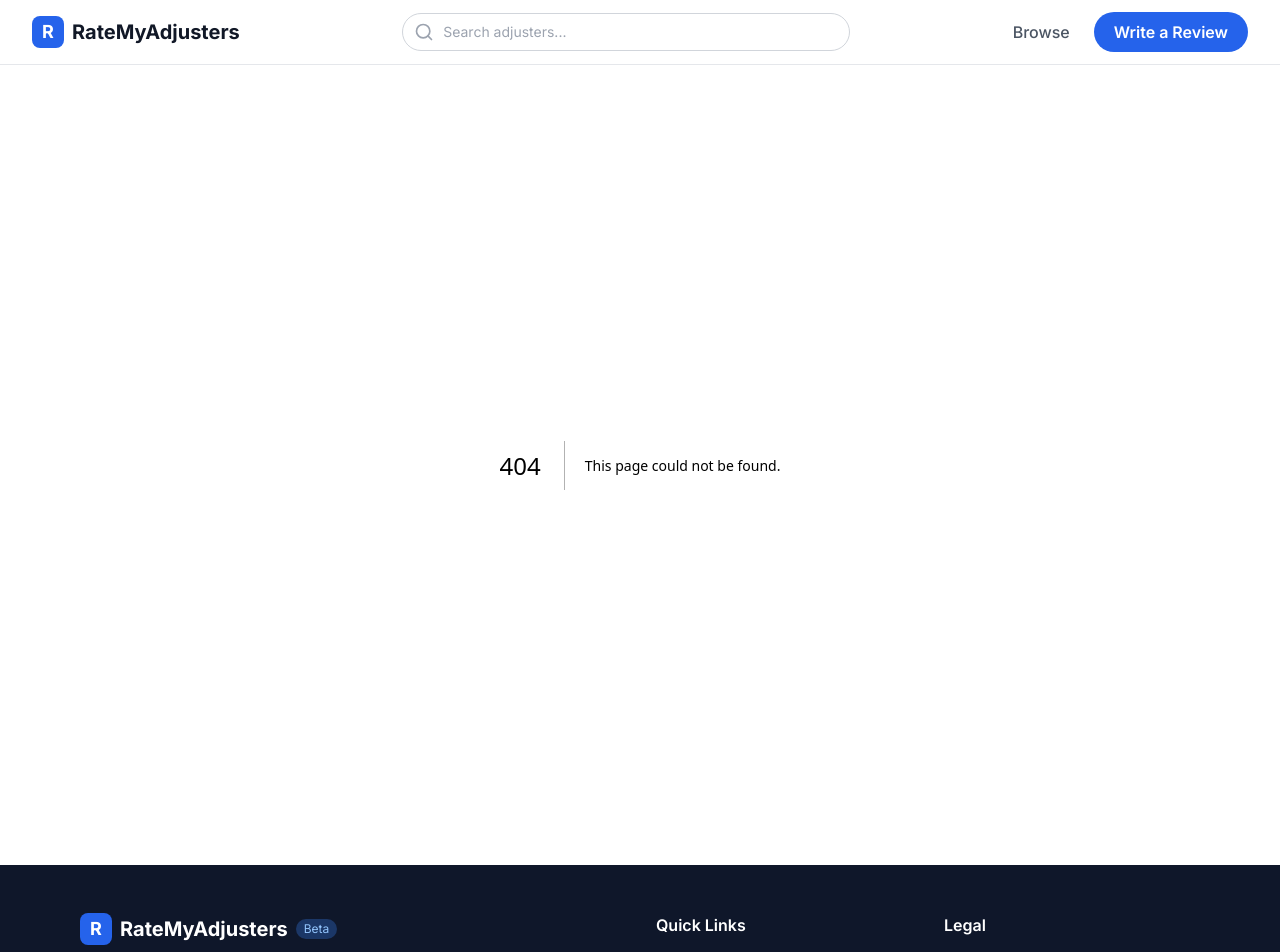
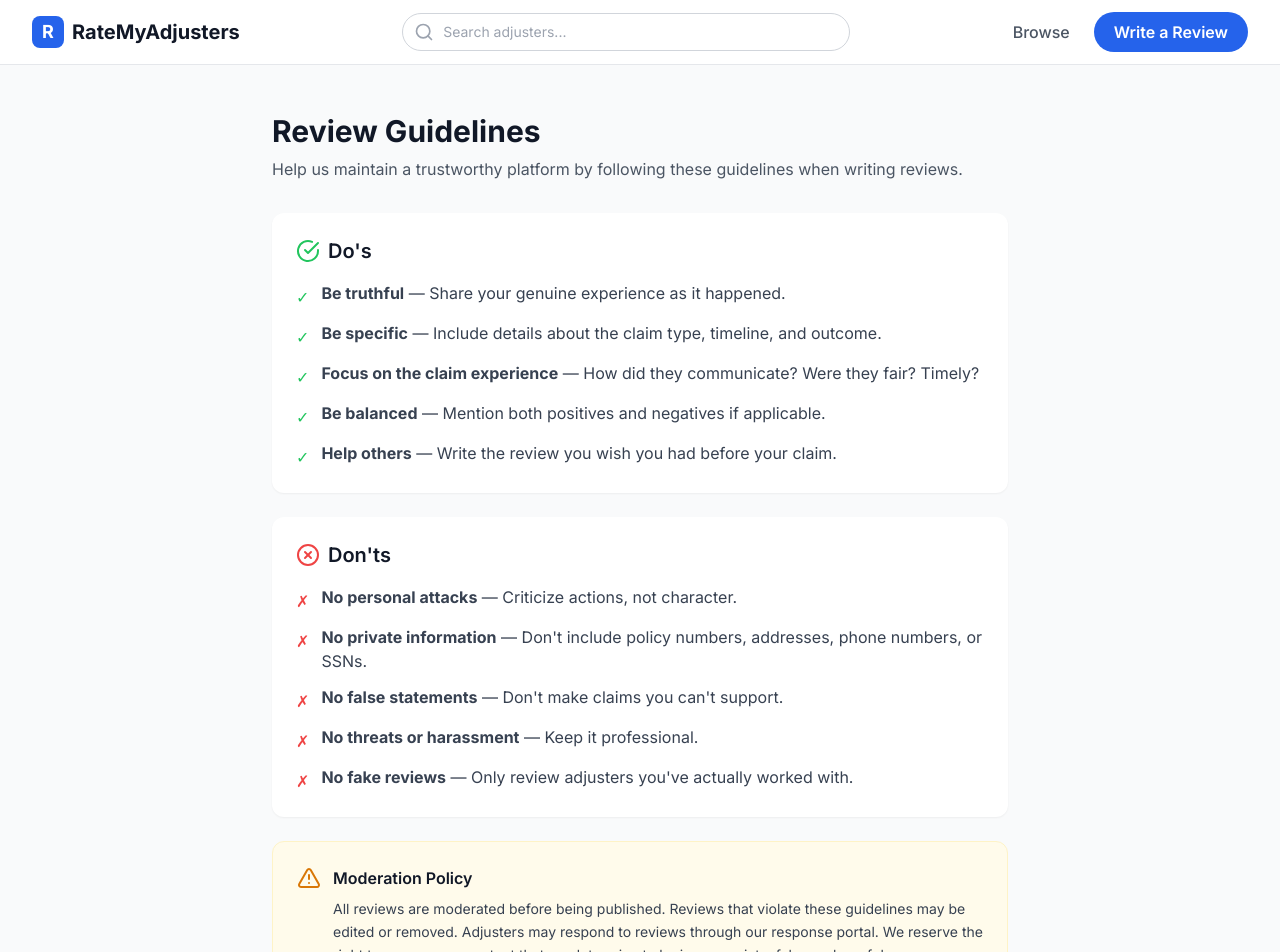
Before and after one commit to RateMyAdjusters/ratemyadjusters, a Next.js app in the folder ratemyadjusters/: page /app/review-guidelines in a window 1280 px wide. Before the commit this address had no page. Shown: the top 952 px of the page. Built offline with nearby package versions, Linux system fonts and the light colour scheme.

Commit message:
Create page.tsx

```diff
--- /dev/null
+++ b/ratemyadjusters/app/app/review-guidelines/page.tsx
@@ -0,0 +1,105 @@
+import { Metadata } from 'next'
+import { CheckCircle, XCircle, AlertTriangle } from 'lucide-react'
+
+export const metadata: Metadata = {
+  title: 'Review Guidelines | RateMyAdjusters',
+  description: 'Guidelines for writing fair, honest, and helpful reviews on RateMyAdjusters.',
+}
+
+export default function ReviewGuidelines() {
+  return (
+    <main className="min-h-screen bg-gray-50 py-12">
+      <div className="max-w-3xl mx-auto px-4">
+        <h1 className="text-3xl font-bold text-gray-900 mb-2">Review Guidelines</h1>
+        <p className="text-gray-600 mb-8">
+          Help us maintain a trustworthy platform by following these guidelines when writing reviews.
+        </p>
+
+        {/* Do's */}
+        <div className="bg-white rounded-xl shadow-sm p-6 mb-6">
+          <div className="flex items-center gap-2 mb-4">
+            <CheckCircle className="w-6 h-6 text-green-500" />
+            <h2 className="text-xl font-semibold text-gray-900">Do's</h2>
+          </div>
+          <ul className="space-y-3">
+            <li className="flex items-start gap-3">
+              <span className="text-green-500 mt-1">✓</span>
+              <span className="text-gray-700"><strong>Be truthful</strong> — Share your genuine experience as it happened.</span>
+            </li>
+            <li className="flex items-start gap-3">
+              <span className="text-green-500 mt-1">✓</span>
+              <span className="text-gray-700"><strong>Be specific</strong> — Include details about the claim type, timeline, and outcome.</span>
+            </li>
+            <li className="flex items-start gap-3">
+              <span className="text-green-500 mt-1">✓</span>
+              <span className="text-gray-700"><strong>Focus on the claim experience</strong> — How did they communicate? Were they fair? Timely?</span>
+            </li>
+            <li className="flex items-start gap-3">
+              <span className="text-green-500 mt-1">✓</span>
+              <span className="text-gray-700"><strong>Be balanced</strong> — Mention both positives and negatives if applicable.</span>
+            </li>
+            <li className="flex items-start gap-3">
+              <span className="text-green-500 mt-1">✓</span>
+              <span className="text-gray-700"><strong>Help others</strong> — Write the review you wish you had before your claim.</span>
+            </li>
+          </ul>
+        </div>
+
+        {/* Don'ts */}
+        <div className="bg-white rounded-xl shadow-sm p-6 mb-6">
+          <div className="flex items-center gap-2 mb-4">
+            <XCircle className="w-6 h-6 text-red-500" />
+            <h2 className="text-xl font-semibold text-gray-900">Don'ts</h2>
+          </div>
+          <ul className="space-y-3">
+            <li className="flex items-start gap-3">
+              <span className="text-red-500 mt-1">✗</span>
+              <span className="text-gray-700"><strong>No personal attacks</strong> — Criticize actions, not character.</span>
+            </li>
+            <li className="flex items-start gap-3">
+              <span className="text-red-500 mt-1">✗</span>
+              <span className="text-gray-700"><strong>No private information</strong> — Don't include policy numbers, addresses, phone numbers, or SSNs.</span>
+            </li>
+            <li className="flex items-start gap-3">
+              <span className="text-red-500 mt-1">✗</span>
+              <span className="text-gray-700"><strong>No false statements</strong> — Don't make claims you can't support.</span>
+            </li>
+            <li className="flex items-start gap-3">
+              <span className="text-red-500 mt-1">✗</span>
+              <span className="text-gray-700"><strong>No threats or harassment</strong> — Keep it professional.</span>
+            </li>
+            <li className="flex items-start gap-3">
+              <span className="text-red-500 mt-1">✗</span>
+              <span className="text-gray-700"><strong>No fake reviews</strong> — Only review adjusters you've actually worked with.</span>
+            </li>
+          </ul>
+        </div>
+
+        {/* Moderation Notice */}
+        <div className="bg-amber-50 rounded-xl p-6 border border-amber-100">
+          <div className="flex items-start gap-3">
+            <AlertTriangle className="w-6 h-6 text-amber-600 flex-shrink-0" />
+            <div>
+              <h3 className="font-semibold text-gray-900 mb-2">Moderation Policy</h3>
+              <p className="text-gray-700 text-sm leading-relaxed">
+                All reviews are moderated before being published. Reviews that violate these guidelines
+                may be edited or removed. Adjusters may respond to reviews through our response portal.
+                We reserve the right to remove any content that we determine to be inappropriate,
+                false, or harmful.
+              </p>
+            </div>
+          </div>
+        </div>
+
+        {/* Quick Summary */}
+        <div className="mt-8 p-6 bg-slate-900 rounded-xl text-white">
+          <h3 className="font-semibold mb-3">Quick Summary</h3>
+          <p className="text-slate-300 text-sm">
+            • Be truthful • No personal attacks • Focus on claim experience •
+            No policy numbers or private info • All reviews may be moderated
+          </p>
+        </div>
+      </div>
+    </main>
+  )
+}
```
